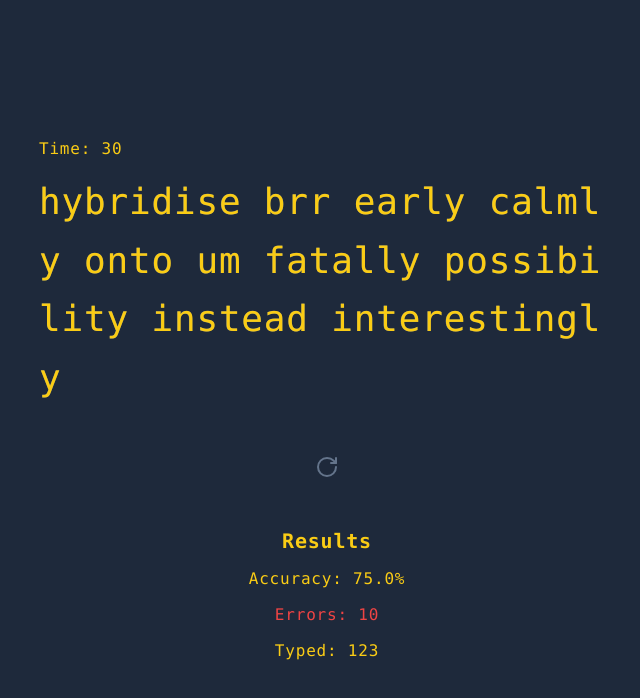
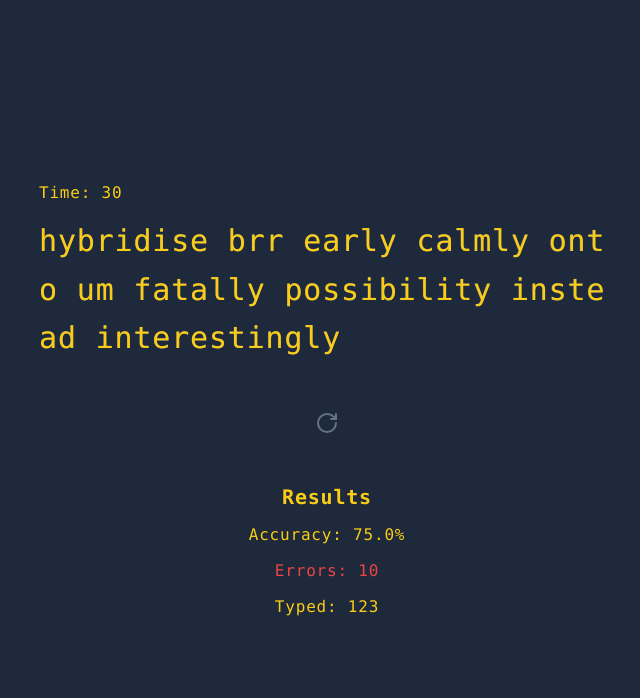
Before and after one commit to ibqn/vite-speed-typing, a React (Vite) app: page / in a window 1280 px wide. Shown: the top 698 px of the page, without its empty margins (313-953 px from the left). Built offline with nearby package versions, Linux system fonts and the light colour scheme.

Commit message:
Update font size in WordsContainer component

```diff
--- a/src/components/words-container.tsx
+++ b/src/components/words-container.tsx
@@ -6,7 +6,7 @@ type Props = {} & ComponentProps<'div'>
 export const WordsContainer = (props: Props) => (
   <div
     className={cn(
-      'relative mt-3 max-w-xl break-all text-4xl leading-relaxed',
+      'relative mt-3 max-w-xl break-all text-3xl leading-relaxed',
       props.className
     )}
   >
```
